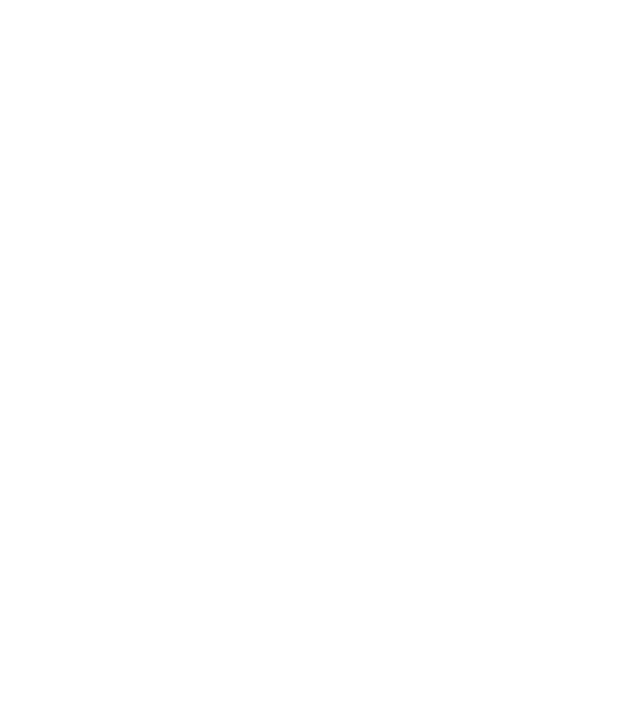
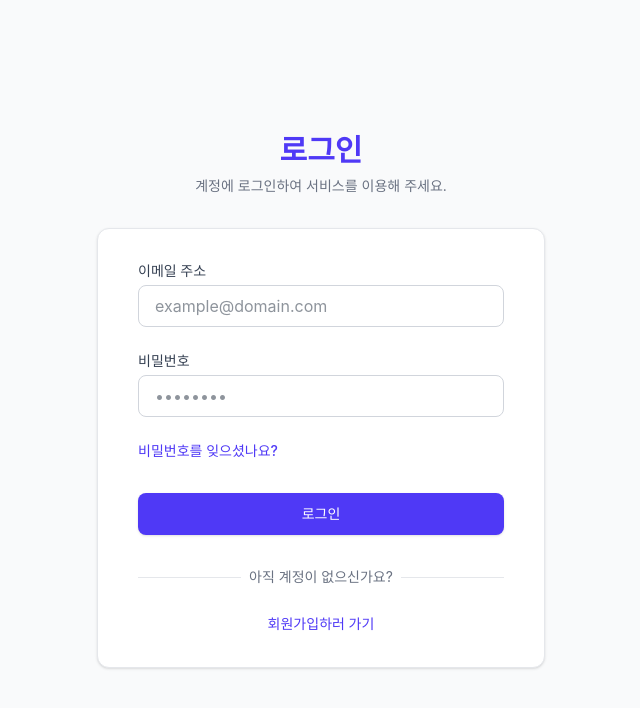
Before and after one commit to shinukang/spring-demo-fe, a Vue app: page /user/login in a window 1280 px wide. Before the commit this address had no page. Shown: the top 708 px of the page, without its empty margins (319-959 px from the left). Built offline with nearby package versions, Linux system fonts and the light colour scheme.

Commit message:
[feat] 로그인 기능 추가

```diff
--- a/src/api/user/index.js
+++ b/src/api/user/index.js
@@ -1,7 +1,13 @@
 import api from '@/plugins/axiosinterceptor'
+
 // 회원가입 api
 const signup = async (req) => {
   return await api.post('/user/signup', req)
 }
 
-export default { signup }
+// 로그인 api
+const login = async (req) => {
+  return await api.post('/user/login', req)
+}
+
+export default { signup, login }
--- a/src/router/index.js
+++ b/src/router/index.js
@@ -7,6 +7,11 @@
       path: '/user/signup',
       name: 'user-signup',
       component: () => import('@/view/user/UserSignup.vue'),
+    },
+    {
+      path: '/user/login',
+      name: 'user-login',
+      component: () => import('@/view/user/UserLogin.vue'),
     },
     {
       path: '/post/create',
--- /dev/null
+++ b/src/view/user/UserLogin.vue
@@ -0,0 +1,120 @@
+<script setup>
+import { ref } from 'vue'
+import { useRouter } from 'vue-router'
+import api from '@/api/user'
+
+const router = useRouter()
+
+const form = ref({
+  email: '',
+  password: '',
+})
+
+const handleLogin = async () => {
+  await api.login({
+    email: form.value.email,
+    password: form.value.password,
+  })
+  router.push({ name: 'post-list' })
+}
+</script>
+
+<template>
+  <div
+    class="min-h-screen bg-gray-50 flex flex-col justify-center py-12 sm:px-6 lg:px-8 font-sans text-gray-800"
+  >
+    <!-- 페이지 헤더 -->
+    <div class="sm:mx-auto sm:w-full sm:max-w-md mb-8">
+      <h2 class="text-center text-3xl font-bold text-indigo-600">로그인</h2>
+      <p class="mt-2 text-center text-sm text-gray-500">
+        계정에 로그인하여 서비스를 이용해 주세요.
+      </p>
+    </div>
+
+    <!-- 로그인 폼 영역 -->
+    <div class="sm:mx-auto sm:w-full sm:max-w-md">
+      <div
+        class="bg-white py-8 px-4 shadow-sm border border-gray-200 rounded-xl sm:px-10 relative overflow-hidden"
+      >
+        <form class="space-y-6" @submit.prevent="handleLogin">
+          <!-- 이메일 입력 란 -->
+          <div>
+            <label for="email" class="block text-sm font-medium text-gray-700 mb-1"
+              >이메일 주소</label
+            >
+            <input
+              id="email"
+              v-model="form.email"
+              name="email"
+              type="email"
+              autocomplete="email"
+              required
+              placeholder="example@domain.com"
+              class="w-full px-4 py-2 border border-gray-300 rounded-lg focus:ring-2 focus:ring-indigo-500 focus:border-indigo-500 outline-none transition-shadow"
+            />
+          </div>
+
+          <!-- 비밀번호 입력 란 -->
+          <div>
+            <label for="password" class="block text-sm font-medium text-gray-700 mb-1"
+              >비밀번호</label
+            >
+            <input
+              id="password"
+              v-model="form.password"
+              name="password"
+              type="password"
+              autocomplete="current-password"
+              required
+              placeholder="••••••••"
+              class="w-full px-4 py-2 border border-gray-300 rounded-lg focus:ring-2 focus:ring-indigo-500 focus:border-indigo-500 outline-none transition-shadow"
+            />
+          </div>
+
+          <!-- 부가 기능 (비밀번호 찾기 등) -->
+          <div class="flex items-center justify-between mt-2">
+            <div class="text-sm">
+              <a
+                href="#"
+                class="font-medium text-indigo-600 hover:text-indigo-500 transition-colors"
+              >
+                비밀번호를 잊으셨나요?
+              </a>
+            </div>
+          </div>
+
+          <!-- 제출 버튼 -->
+          <div class="pt-2">
+            <button
+              type="submit"
+              class="w-full flex justify-center py-2.5 px-4 border border-transparent rounded-lg shadow-sm text-sm font-medium text-white bg-indigo-600 hover:bg-indigo-700 focus:outline-none focus:ring-2 focus:ring-offset-2 focus:ring-indigo-500 transition-colors"
+            >
+              로그인
+            </button>
+          </div>
+        </form>
+
+        <!-- 회원가입 페이지 이동 링크 -->
+        <div class="mt-8">
+          <div class="relative">
+            <div class="absolute inset-0 flex items-center">
+              <div class="w-full border-t border-gray-200"></div>
+            </div>
+            <div class="relative flex justify-center text-sm">
+              <span class="px-2 bg-white text-gray-500"> 아직 계정이 없으신가요? </span>
+            </div>
+          </div>
+
+          <div class="mt-6 text-center">
+            <RouterLink
+              :to="{ name: 'user-signup' }"
+              class="font-medium text-indigo-600 hover:text-indigo-500 transition-colors text-sm focus:outline-none"
+            >
+              회원가입하러 가기
+            </RouterLink>
+          </div>
+        </div>
+      </div>
+    </div>
+  </div>
+</template>
```
